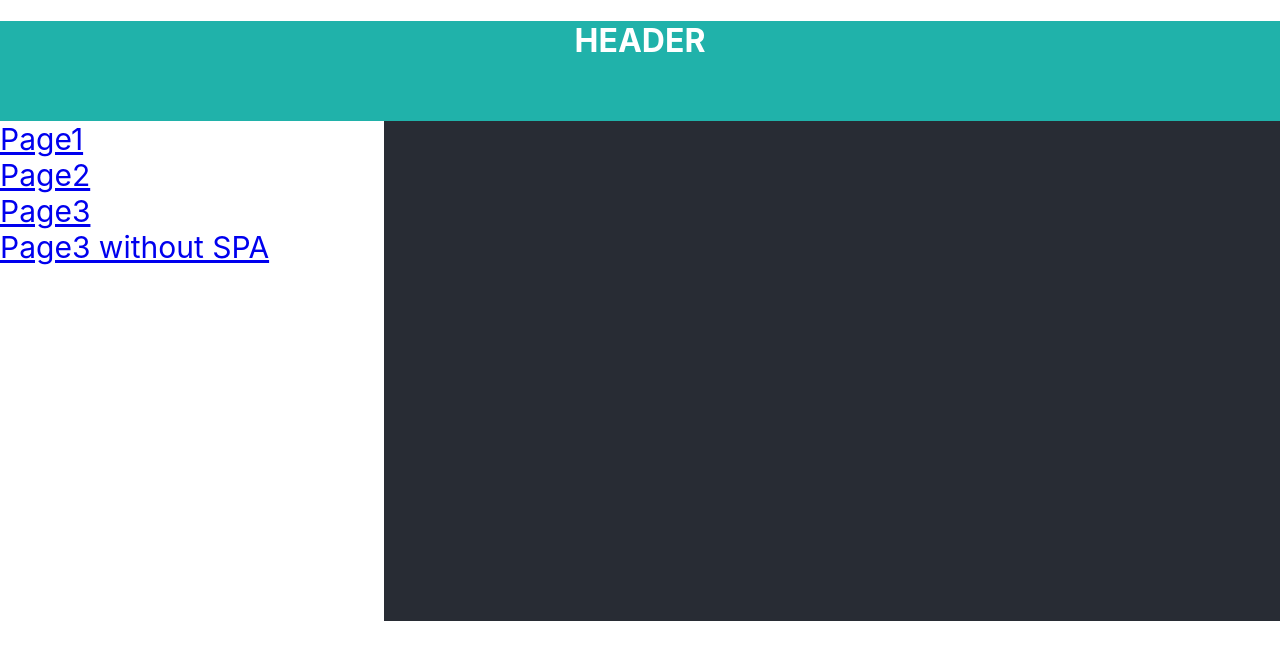
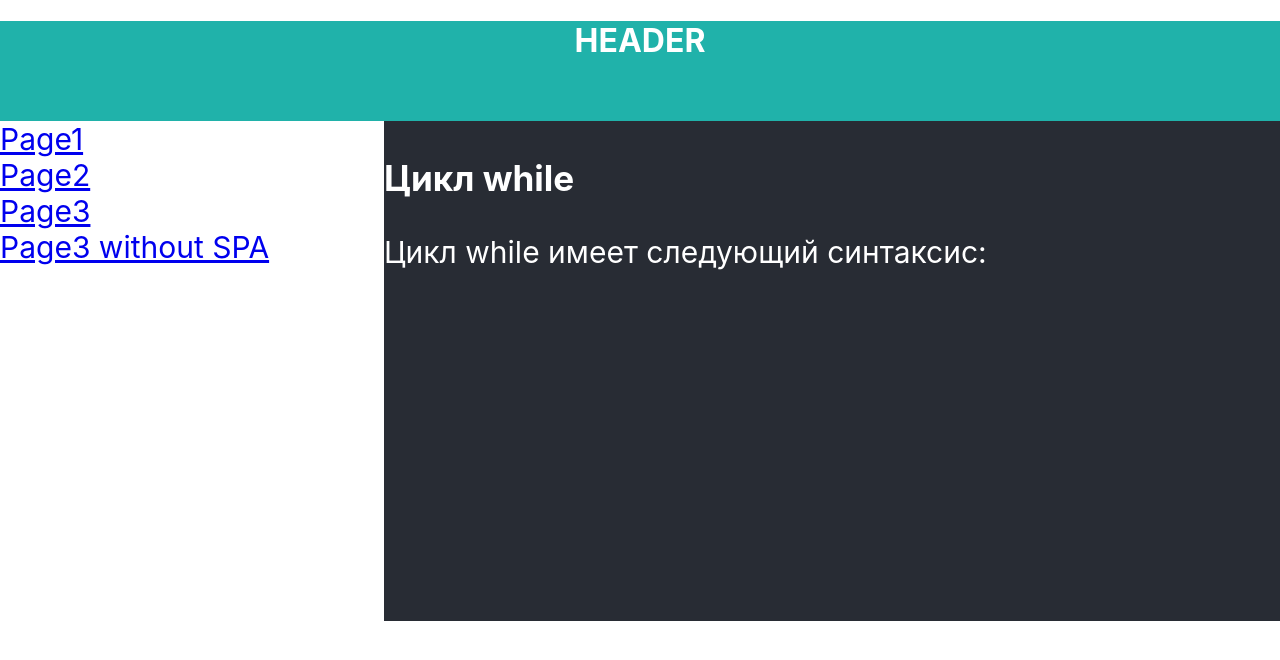
Before and after one commit to IJTINK7/Practice, a React (Create React App) app: page /page/0 in a window 1280 px wide. Shown: the top 660 px of the page. Built offline with nearby package versions, Linux system fonts and the light colour scheme.

Commit message:
Activating "heading" and "about" content depends on clicked page

```diff
--- a/src/components/Content.tsx
+++ b/src/components/Content.tsx
@@ -1,8 +1,13 @@
 import React from "react";
-export const Content =()=>{
+import {PagesType} from "../data/dataState";
+export type PropsType={
+	page: PagesType
+}
+export const Content =(props:PropsType)=>{
 	return(
 		<div>
-
+			<h3>{props.page.heading}</h3>
+			<div>{props.page.about}</div>
 		</div>
 	);
 }
--- a/src/components/pages/Page.tsx
+++ b/src/components/pages/Page.tsx
@@ -9,7 +9,7 @@ export const Page = (props:PropsType) => {
 	const params = useParams()
 	return(
 		<div>
-			<Content/>
+			<Content page={props.pages[Number(params.id)]}/>
 		</div>
 	);
 }
```
